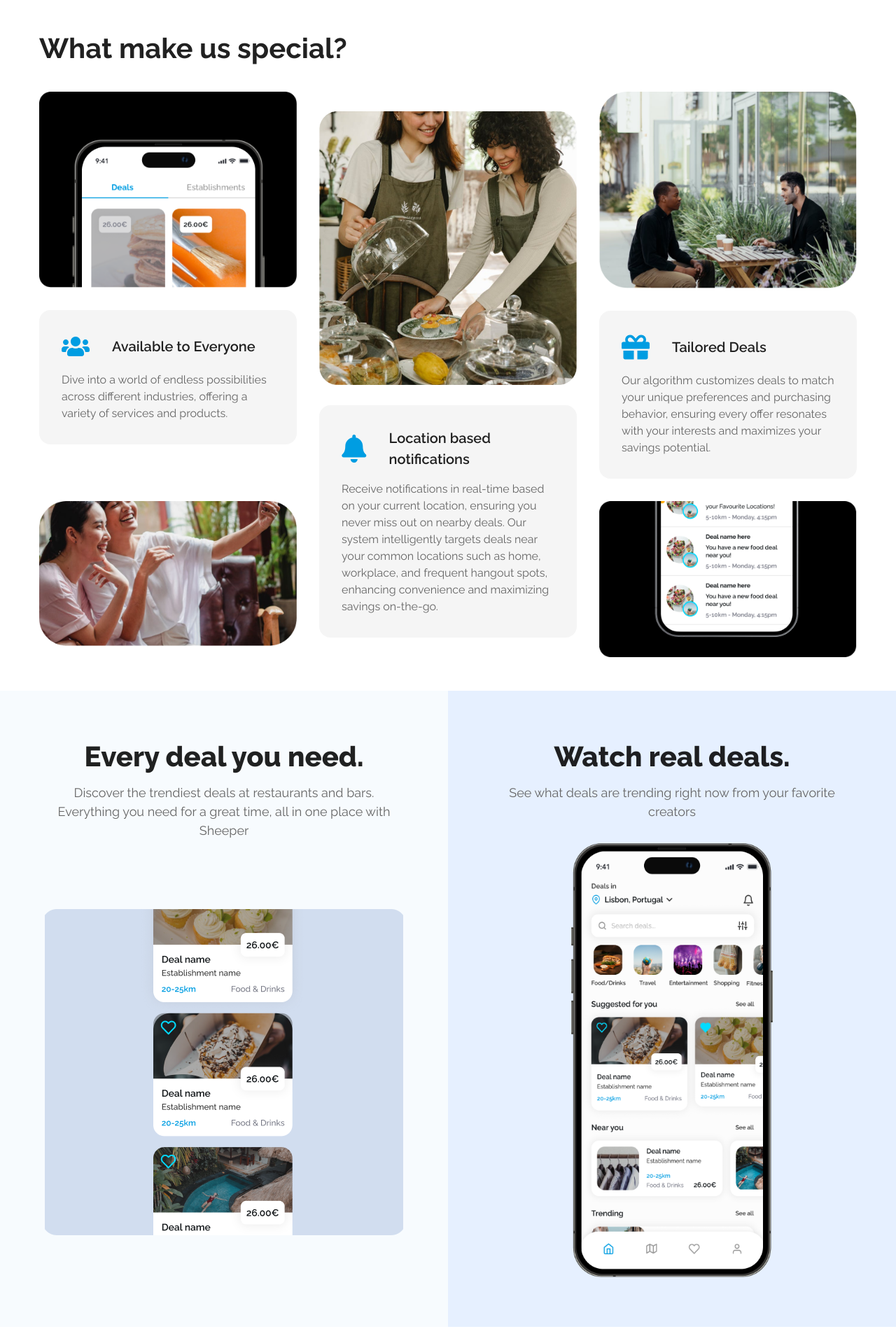
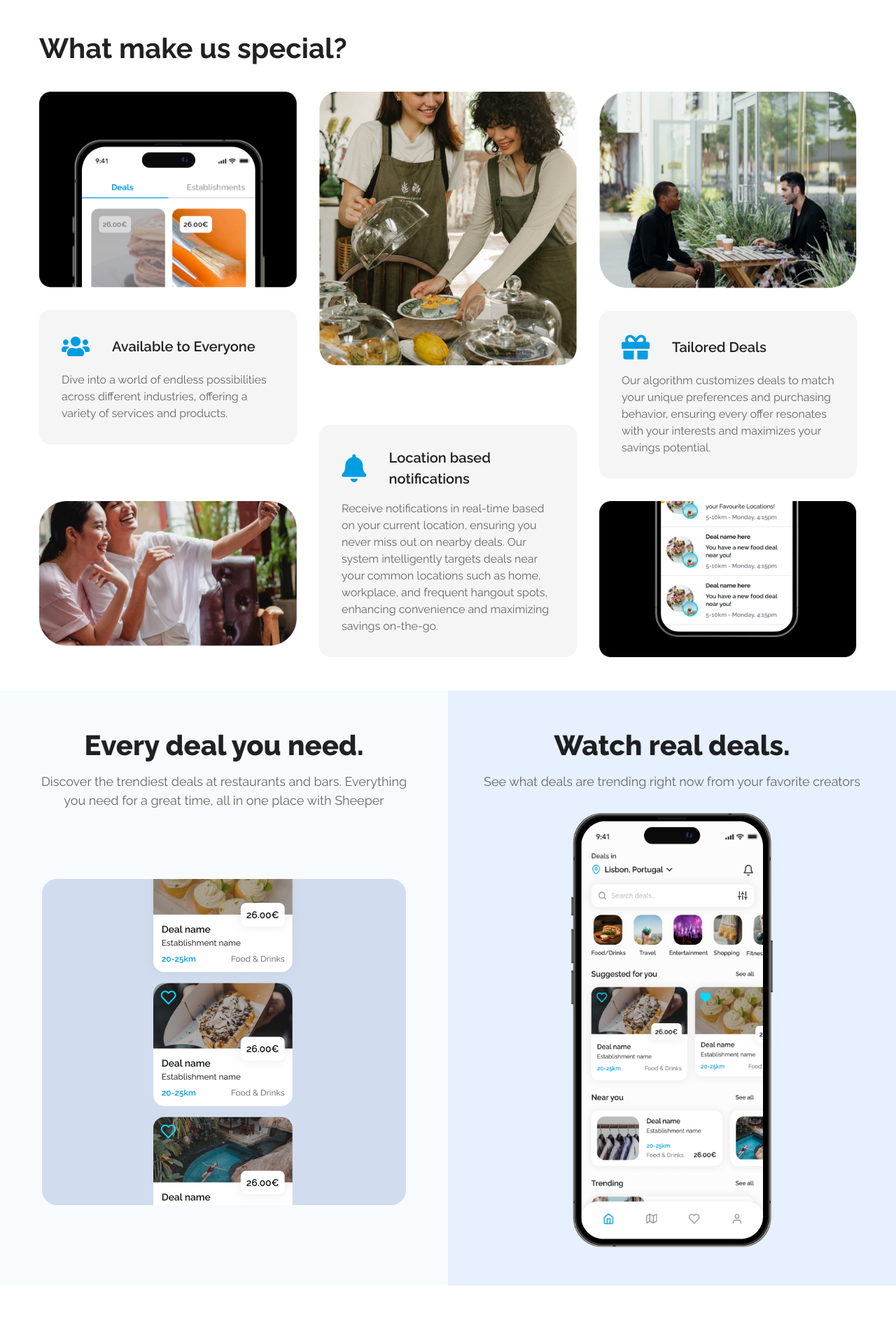
Before and after one commit to sheeper-business/sheeper-site, a Next.js app: page / in a window 1280 px wide. Shown: the part 3480-5379 px from the top of the page at 70% size. Built offline with nearby package versions, Linux system fonts and the light colour scheme.

Commit message:
fix: homepage ui

```diff
--- a/src/app/sections/DealShowcase/DealShowcase.module.css
+++ b/src/app/sections/DealShowcase/DealShowcase.module.css
@@ -9,7 +9,7 @@
 .leftSection,
 .rightSection {
   flex: 1;
-  padding: 4rem;
+  padding: 3rem;
   text-align: center;
 }
 
--- a/src/app/sections/teste/SpecialFeatures.module.css
+++ b/src/app/sections/teste/SpecialFeatures.module.css
@@ -37,9 +37,10 @@
 
 .mainImage {
   grid-column: 1 / -1;
-  justify-content: space-evenly;
+  justify-content: space-between;
   display: flex;
   flex-direction: column;
+  gap: 2rem;
 }
 
 .feature {
```
